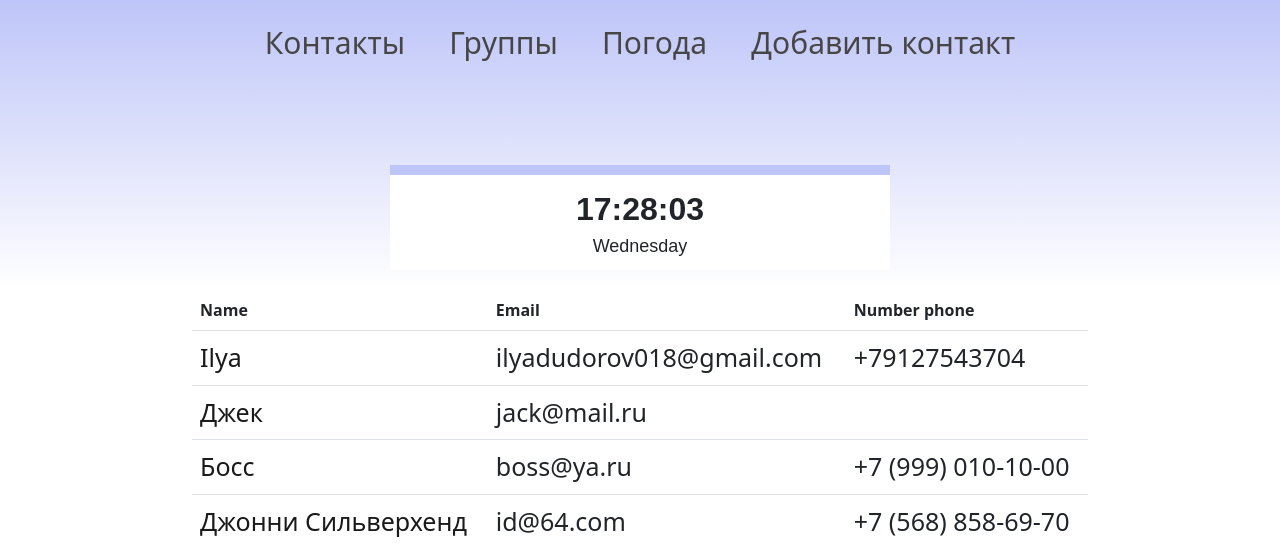
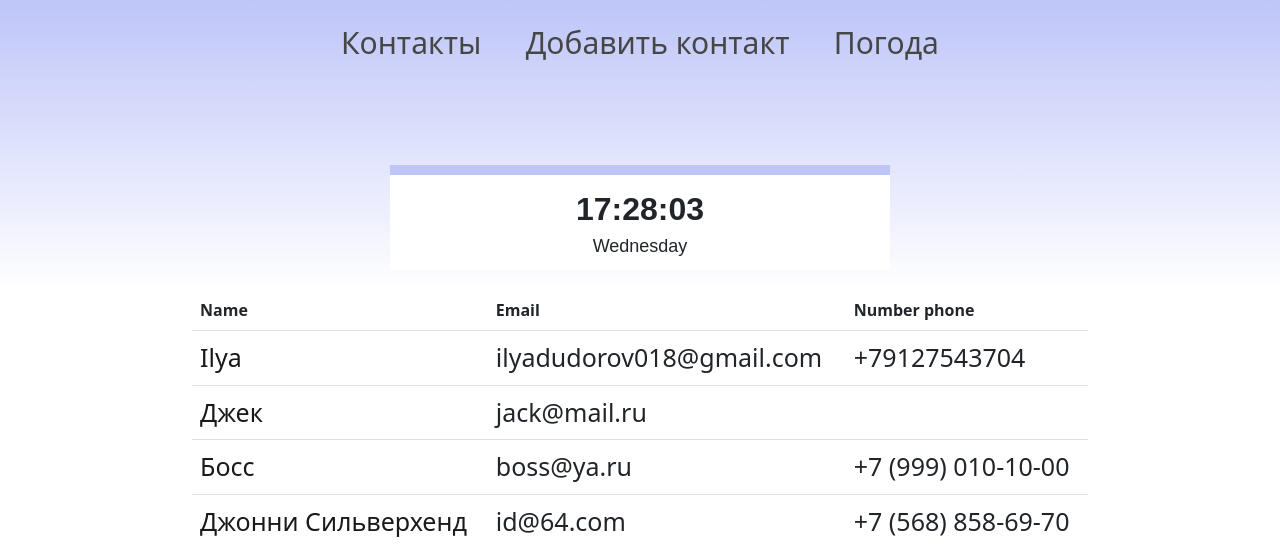
Before and after one commit to Ilyadudorov/contactManagerOnDjango, a Django app: page / in a window 1280 px wide. Shown: the top 548 px of the page. Run offline with Django 4.2, Linux system fonts and the light colour scheme; data comes from the database, SQL or seed files in the repository.

Commit message:
Disabled functionality has been removed

```diff
--- a/contactManager/templates/contactManager/base.html
+++ b/contactManager/templates/contactManager/base.html
@@ -17,10 +17,8 @@
     <header align="center">
         <ul>
             <li><a class="linkHeader" href="{% url 'contactList' %}">Контакты</a></li>
-            <li><a class="linkHeader" href="{% url 'listGroup' %}">Группы</a></li>
+            <li><a class="linkHeader" href="{% url 'addContact' %}">Добавить контакт</a></li>
             <li><a class="linkHeader" href="{% url 'weatherPage' %}">Погода</a></li>
-            <li><a class="linkHeader" href="{% url 'addContact' %}">Добавить контакт</a></li>
-
             <li>
                 <div class="clockpage">
 
--- a/contactManager/templates/contactManager/weatherPage.html
+++ b/contactManager/templates/contactManager/weatherPage.html
@@ -2,6 +2,6 @@
 <h1>{% block header %}{{title}}{% endblock header %}
 {% block content %}
 
-<h2  class="weatherPage">Погода сейчас: {{ temp }}° {{ checkProd}}</h2>
+<h2  class="weatherPage">Погода сейчас: {{ temp }}°</h2>
 
 {% endblock %}
```
